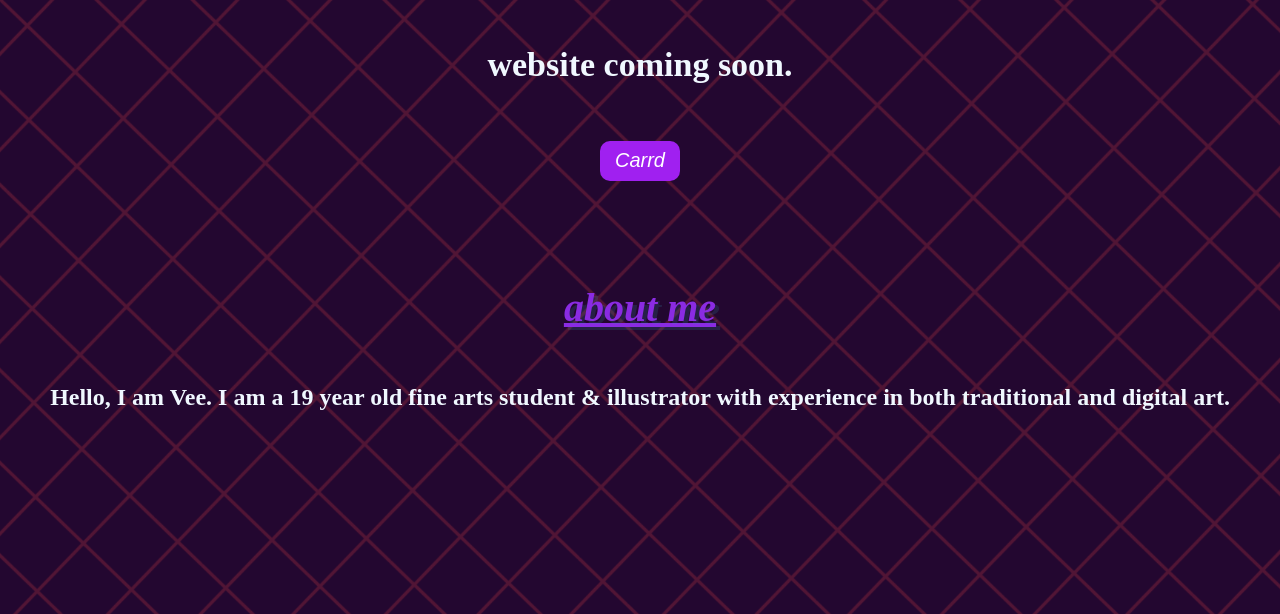
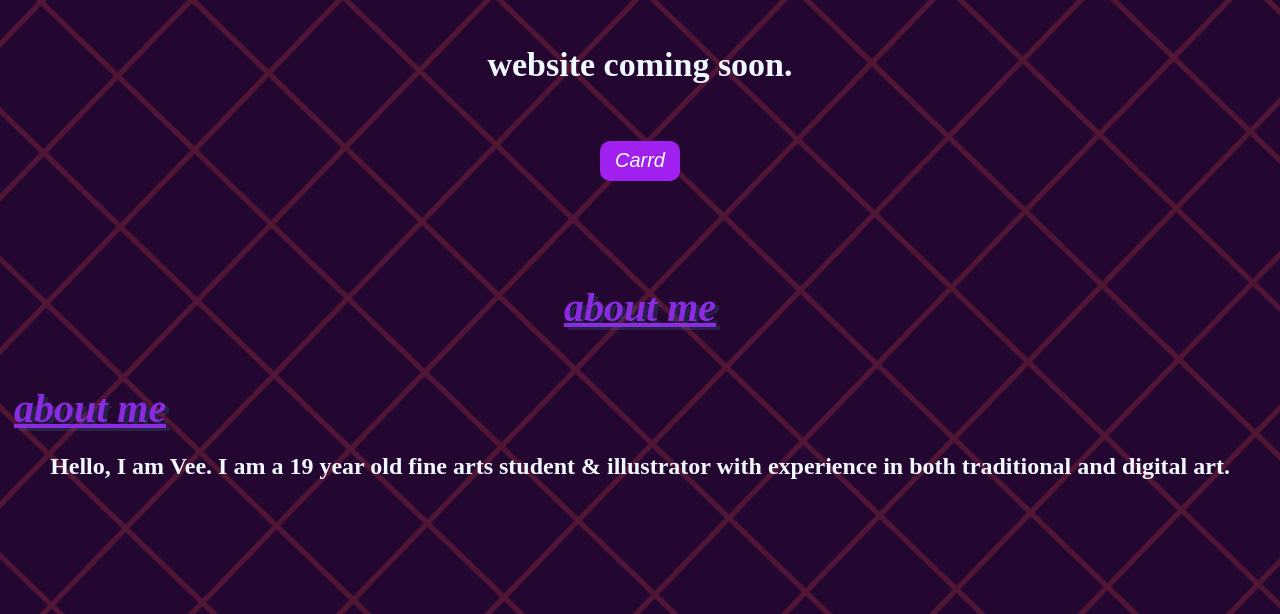
Before and after one commit to coffveecup/website, a plain HTML site: page index.html in a window 1280 px wide. Shown: the part 186-800 px from the top of the page. Drawn offline with Linux system fonts and the light colour scheme.

Commit message:
fixed button

```diff
--- a/index.html
+++ b/index.html
@@ -13,6 +13,27 @@
       Carrd
     </a>
   </div>
+
 </body>
-<h4 class="abouttitle"><u>about me</u></h4>
-<h2 class="aboutbody">Hello, I am Vee. I am a 19 year old fine arts student & illustrator with experience in both traditional and digital art.</h2>
+<h4 class="abouttitle"><b><u>about me</u></b></h4>
+<button type="button" class="aboutmebutton"><u>about me</u></button>
+<div class="content">
+  <h2 class="aboutbody">Hello, I am Vee. I am a 19 year old fine arts student & illustrator with experience in both traditional and digital art.</h2>
+</div>
+
+<script>
+  var coll = document.getElementsByClassName("aboutmebutton");
+var i;
+
+for (i = 0; i < coll.length; i++) {
+  coll[i].addEventListener("click", function() {
+    this.classList.toggle("active");
+    var content = this.nextElementSibling;
+    if (content.style.display === "block") {
+      content.style.display = "none";
+    } else {
+      content.style.display = "block";
+    }
+  });
+}
+</script>
--- a/style.css
+++ b/style.css
@@ -1,5 +1,5 @@
 body {
-  background-image: url('/assets/doodad2.png');
+  background-image: url('/assets/doodad3.png');
   background-repeat: no-repeat;
   background-size: cover;
   color: aliceblue;
@@ -55,6 +55,22 @@ body {
   }
 
 .aboutbody {
-  text-align: center;
+    text-align: center;
   font-family: 'Times New Roman', Times, serif;
 }
+
+.aboutmebutton {
+  background-color: rgba(240, 248, 255, 0);
+  color: blueviolet;
+  cursor: pointer;
+  border: none;
+  text-align: center;
+  outline: none;
+  font-size: 40px;
+  font-style: italic;
+  font-weight: bold;
+  font-family: 'Times New Roman', Times, serif;
+  /*offset-x | offset-y | color */
+
+  text-shadow: 4px 3px rgba(57, 152, 174, 0.177);
+}
```
Also changed, not shown: assets/doodad3.png (added), assets/doodad4.png (added).
